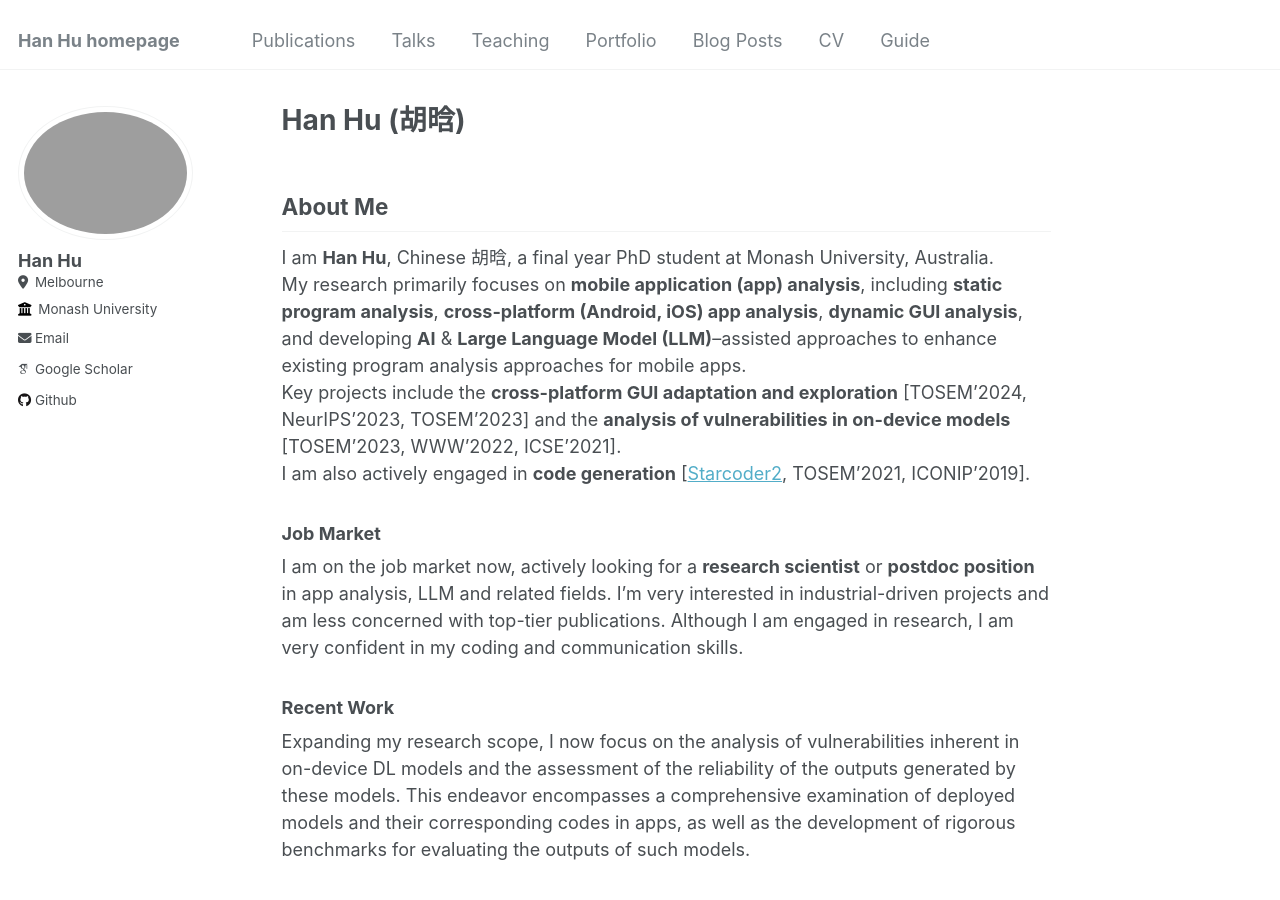
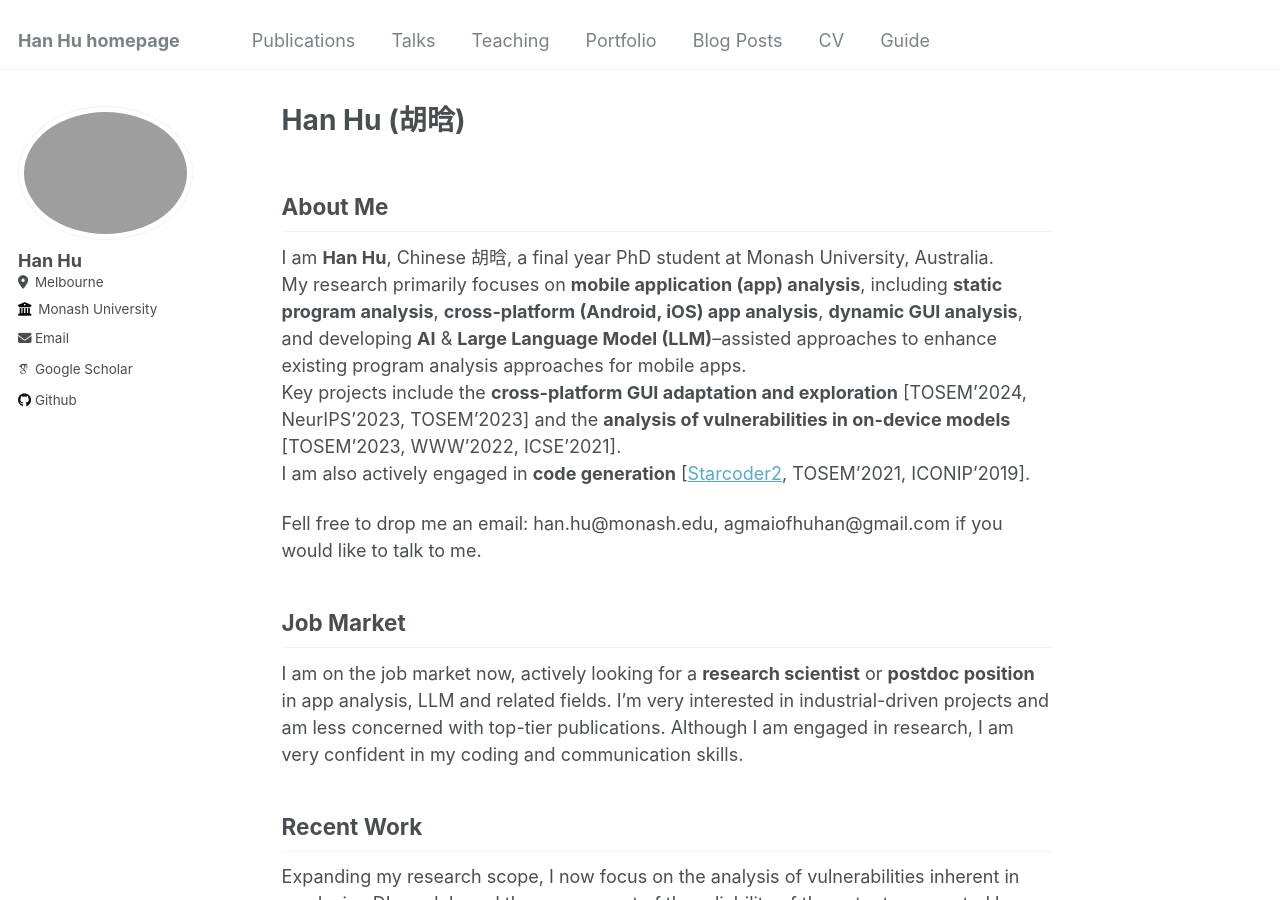
Before and after one commit to huhanGitHub/huhanGitHub.github.io, a Jekyll site: the page built from _pages/about.md, in a window 1280 px wide and 900 px high. Built offline with Jekyll 4.4.1, drawn with Linux system fonts in a browser that asks for light colours; some web fonts are replaced.

Commit message:
Update about.md

```diff
--- a/_pages/about.md
+++ b/_pages/about.md
@@ -15,15 +15,18 @@ Key projects include the **cross-platform GUI adaptation and exploration** \[TOS
 I am also actively engaged in **code generation** \[[Starcoder2](https://github.com/bigcode-project/starcoder2), TOSEM'2021, ICONIP'2019\].
 
 
-### Job Market
+Fell free to drop me an email: han.hu@monash.edu, agmaiofhuhan@gmail.com if you would like to talk to me.
+
+
+## Job Market
 
 I am on the job market now, actively looking for a **research scientist** or **postdoc position** in app analysis, LLM and related fields. I'm very interested in industrial-driven projects and am less concerned with top-tier publications. Although I am engaged in research, I am very confident in my coding and communication skills.
 
-### Recent Work
+## Recent Work
 
 Expanding my research scope, I now focus on the analysis of vulnerabilities inherent in on-device DL models and the assessment of the reliability of the outputs generated by these models. This endeavor encompasses a comprehensive examination of deployed models and their corresponding codes in apps, as well as the development of rigorous benchmarks for evaluating the outputs of such models.
 
-### Education Background
+## Education Background
 
 **Monash University, Melbourne, Australia. July 2021 - November 2024 (Flexible)**
 
@@ -43,7 +46,7 @@ B.S. in Digital Animation
 - Computer Science Core GPA: 88.91/100 (ranks 2/29 in my major)
 - Outstanding Graduate of UESTC
 
-### Publications
+## Publications
 
 - **Han Hu**, et al. "Enhancing GUI Exploration Coverage of Android Apps with Deep Link-Integrated Monkey." (TOSEM 2024, **CCF A**, **CORE A**)
 - **Han Hu**, et al. "A First Look at On-device Models on iOS." (TOSEM 2023, ICSE 2024-JF, **CCF A**, **CORE A**)
@@ -60,7 +63,7 @@ B.S. in Digital Animation
 - fist author LLM-based pub * 1 (Core A*, CCF A)
 - corresponding auther pub * 2 (Core A*, CCF A)
 
-### Work Experience
+## Work Experience
 
 **Monash University, Melbourne, Australia. March 2022 - Present**
 
@@ -72,7 +75,7 @@ Teaching Associate & Assistant Lecturer
 Researcher & Developer
 - Developed cutting-edge interdisciplinary systems that combine deep learning and optics.
 
-### Patents
+## Patents
 **Method, System, Electronic Device, and Storage Medium for Predicting Properties of Luminescent Materials**
 
 Publication Nos. CN112396134B and CN113470761B
```
